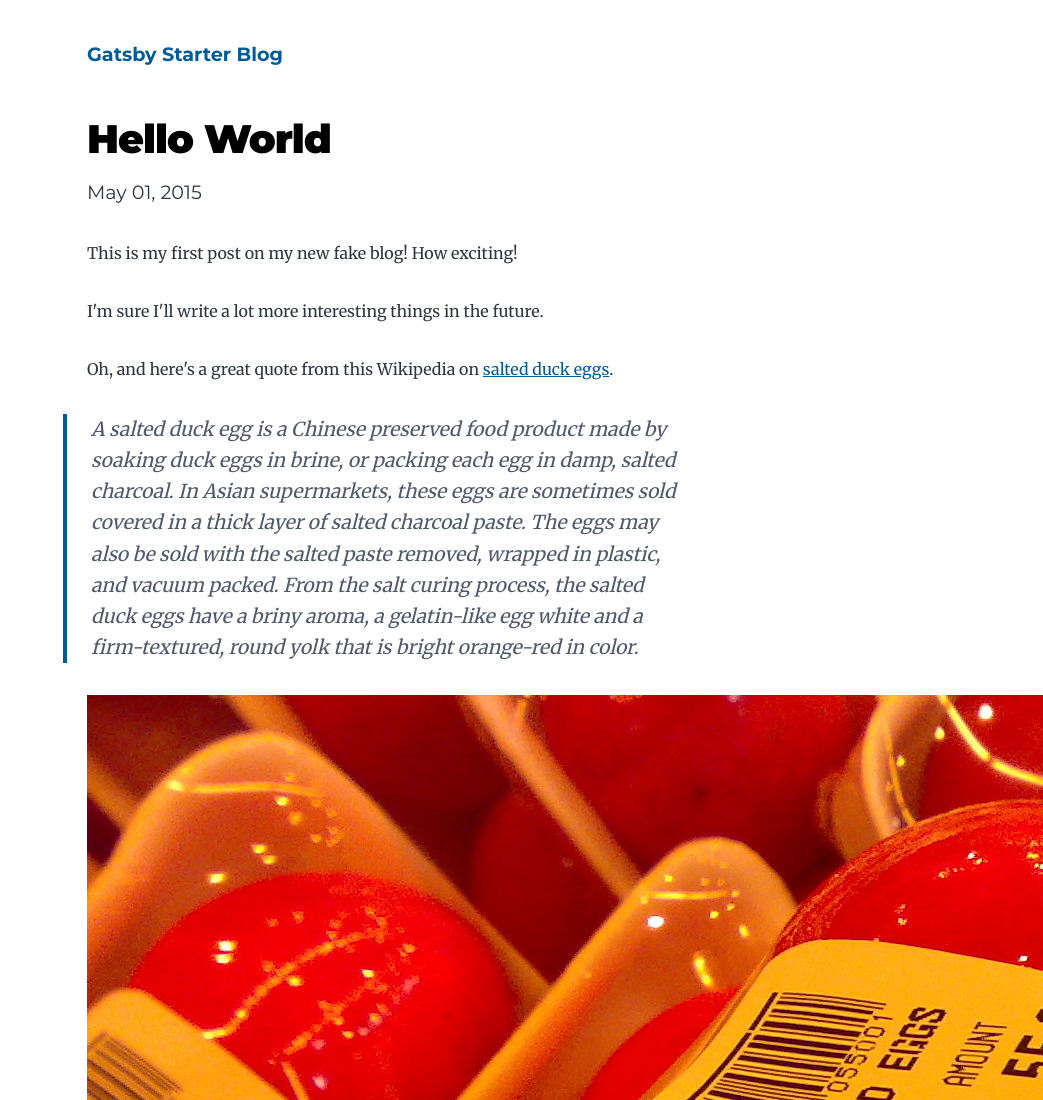
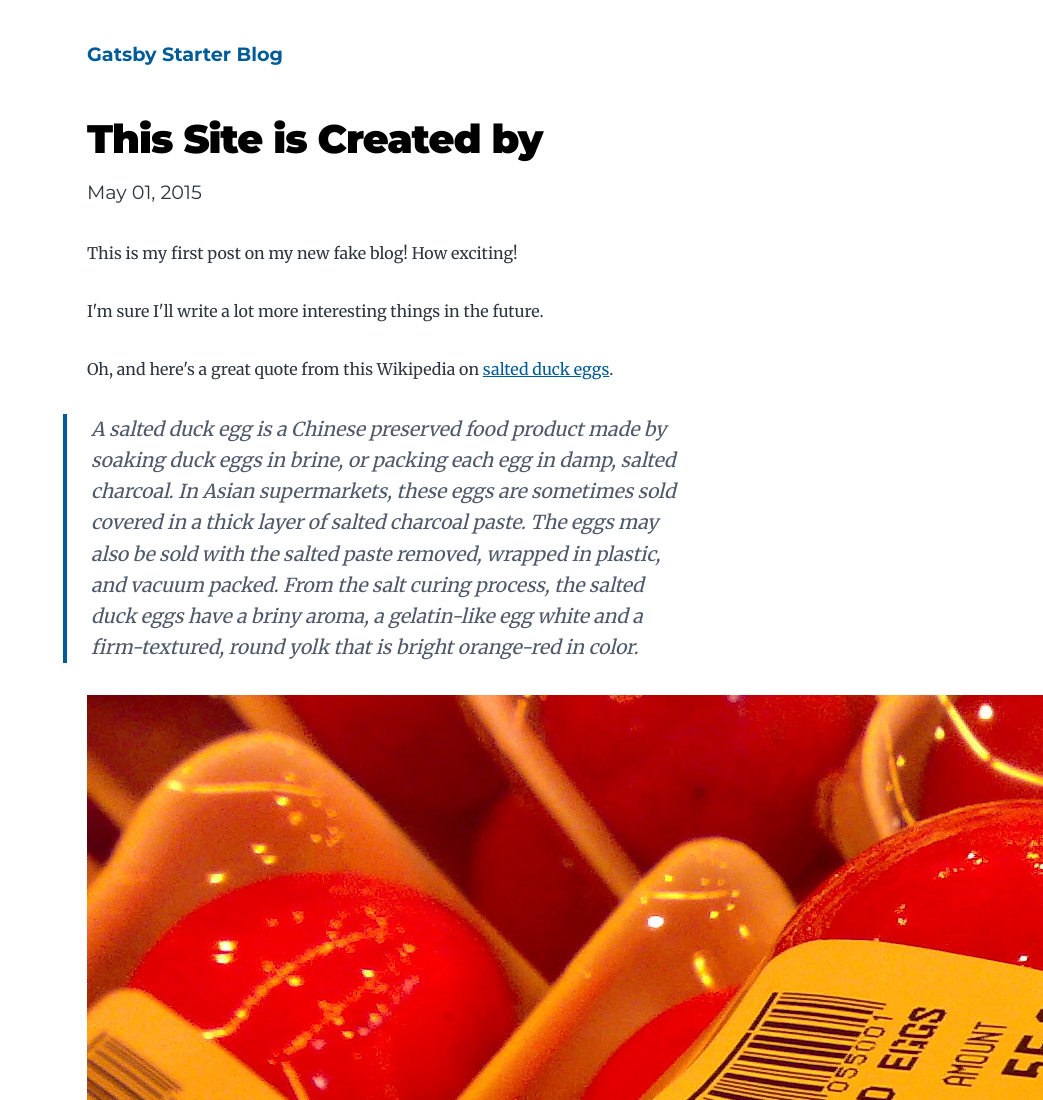
Before and after one commit to Mayank34784/gatsby, a Gatsby site: page /hello-world/ in a window 1280 px wide. Shown: the top 1100 px of the page, without its empty margins (237-1280 px from the left). Built offline with nearby package versions, Linux system fonts and the light colour scheme; Gatsby itself is replaced by a stand-in of ours; some packages are replaced by stand-ins of ours.

Commit message:
Update index.md

```diff
--- a/content/blog/hello-world/index.md
+++ b/content/blog/hello-world/index.md
@@ -1,7 +1,7 @@
 ---
-title: Hello World
+title: This Site is Created by
 date: "2015-05-01T22:12:03.284Z"
-description: "Hello World"
+description: "Mayank , Manjeet & #Selmon bhai"
 ---
 
 This is my first post on my new fake blog! How exciting!
```
